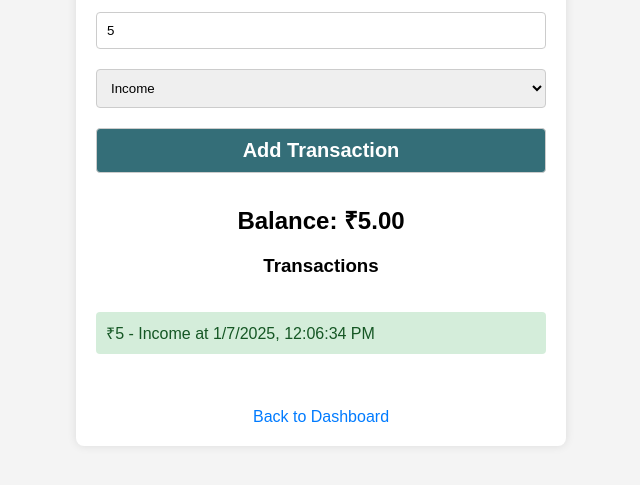
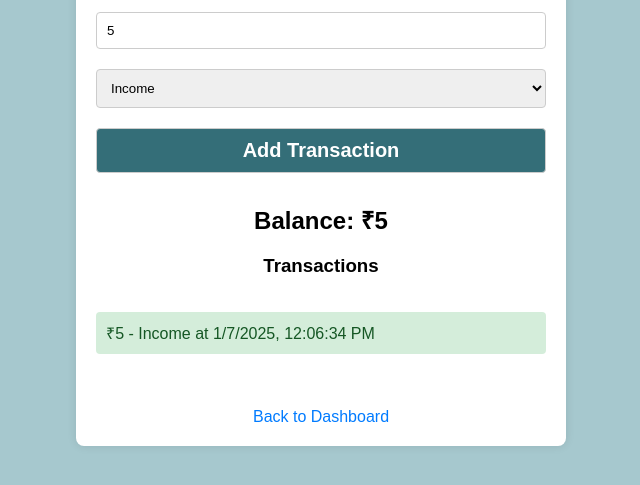
Before and after one commit to Rushali2012/Budget-Tracker, a plain HTML site: page budget_tracker.html in a window 1280 px wide. Both pictures are taken after typing "5" into the empty fields and a click on the button "Add Transaction". Shown: the part 227-712 px from the top of the page, without its empty margins (319-959 px from the left). Drawn offline with Linux system fonts and the light colour scheme.

Commit message:
changes updated

```diff
--- a/budget_tracker.css
+++ b/budget_tracker.css
@@ -6,7 +6,7 @@ body {
     justify-content: center;
     align-items: center;
     height: 100vh;
-    background-color: #f4f4f4;
+    background-color: #a6c8ce;
   }
 
   .container {
--- a/budget_tracker.js
+++ b/budget_tracker.js
@@ -21,22 +21,22 @@ document.getElementById('addt').addEventListener('click', function() {
   if (type === 'income') balance += amount;
   else balance -= amount;
 
-  transactions.push({ amount, type, time });
+  transactions.unshift({ amount, type, time });
 
   display();
 });
 
 function display() {
-  document.getElementById('bal').textContent = balance.toFixed(2);
+  document.getElementById('bal').textContent = balance;
 
-  const transactionList = document.getElementById('transactions');
-  transactionList.innerHTML = '';
+  const transactionl = document.getElementById('transactions');
+  transactionl.innerHTML = '';
 
   transactions.forEach((transaction) => {
     const li = document.createElement('li');
     li.className = transaction.type;
     li.innerHTML = `₹${transaction.amount} - ${capitalize(transaction.type)} at ${transaction.time}`;
-    transactionList.appendChild(li);
+    transactionl.appendChild(li);
   });
 }
 
--- a/register.css
+++ b/register.css
@@ -5,7 +5,7 @@ body {
     align-items: center;
     height: 100vh;
     margin: 0;
-    background-color: #f4f4f4;
+    background-color: #a6c8ce;
 }
 
 h2 {
--- a/signin.css
+++ b/signin.css
@@ -6,6 +6,7 @@ body {
     display: flex;
     justify-content: center;
     align-items: center;
+    background-color: #a6c8ce;
 }
 
 .form-container {
```
